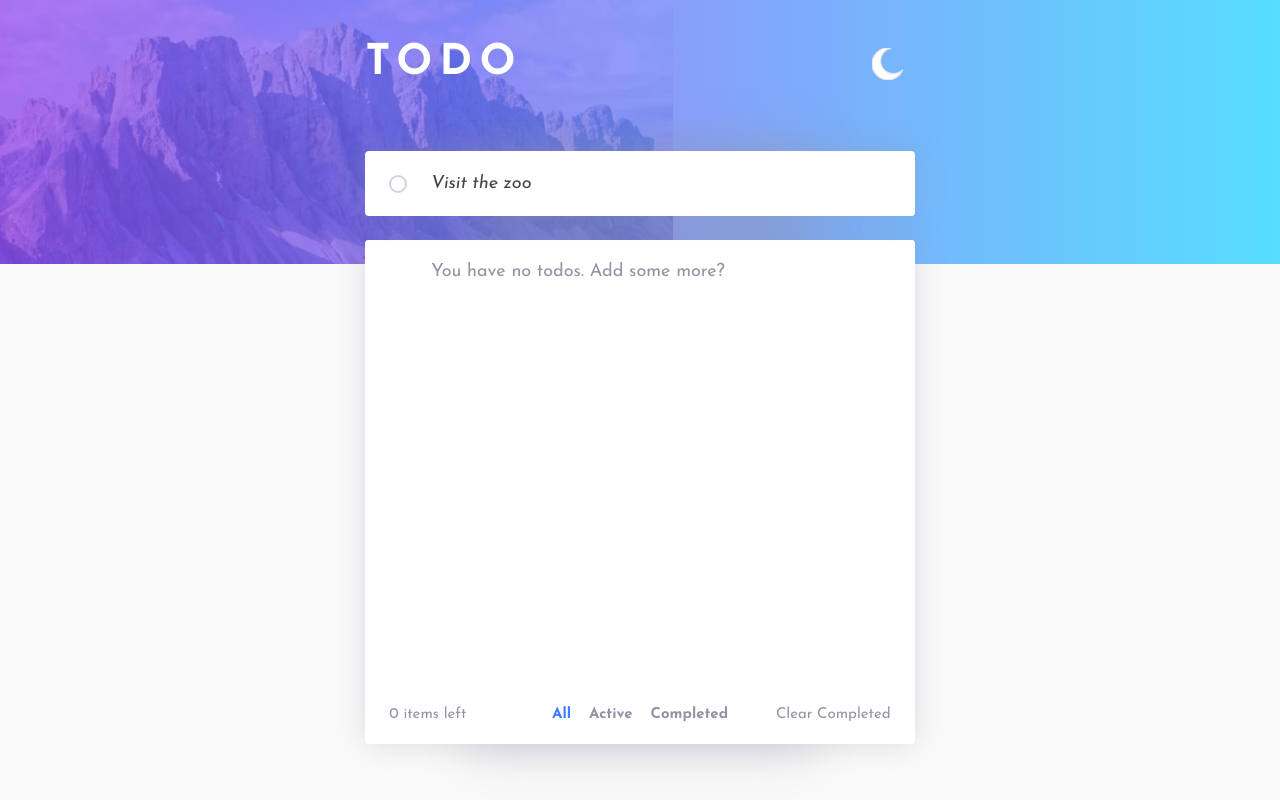
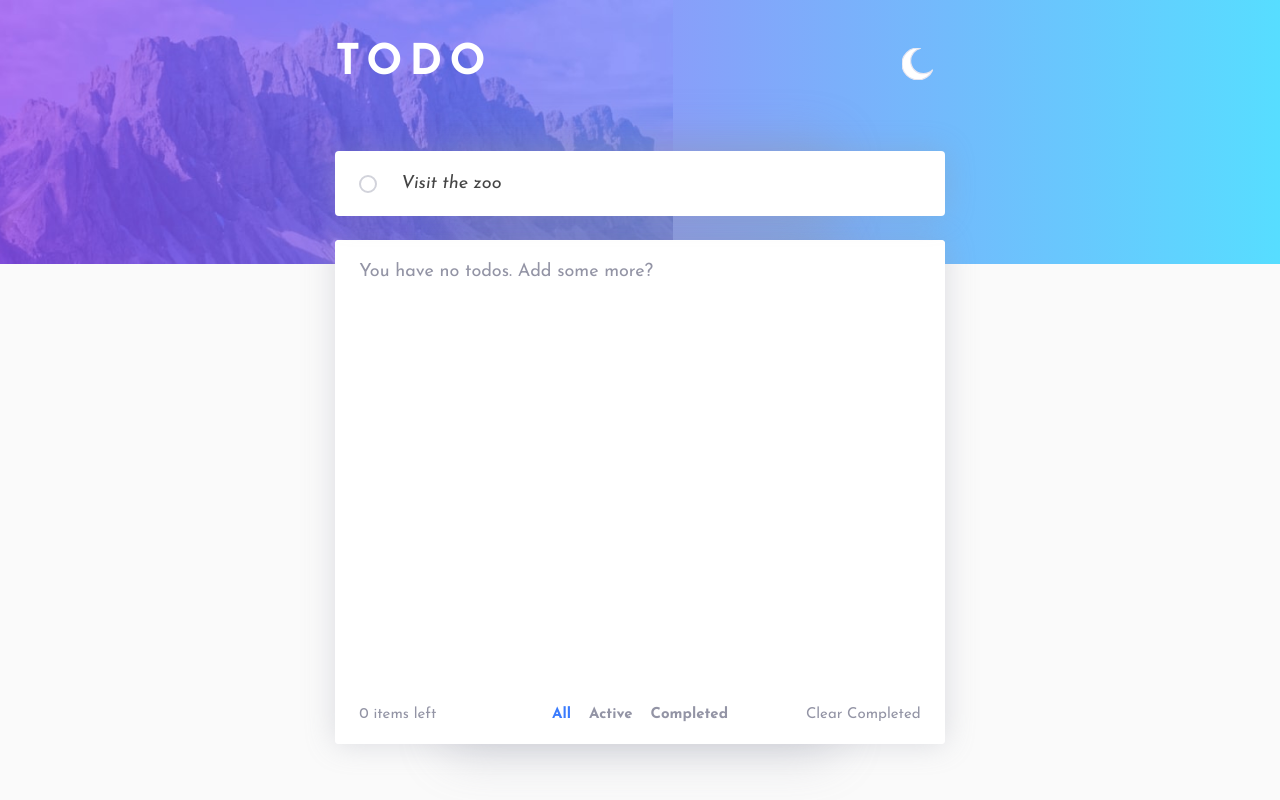
Before and after one commit to AlexKMarshall/todo, a Next.js app: page /todos in a window 1280 px wide. Built offline with nearby package versions, Linux system fonts and the light colour scheme.

Commit message:
Correct width of app content

```diff
--- a/features/todos/todos.module.scss
+++ b/features/todos/todos.module.scss
@@ -1,7 +1,8 @@
 .appContent {
   --gutter: var(--s1);
-  flex-grow: 1;
-  height: 0; /* otherwise 1fr grid row doesn't grow in chrome */
+  flex: 1;
+  height: 0; /* otherwise 1fr grid row doesn't grow in chrome,
+  but this seems to mean the height doesn't respect the content when it overflows and so we don't get the bottom margin*/
   display: grid;
   width: 100%;
   grid-template-columns: 1fr 1fr;
@@ -187,7 +188,6 @@
   border-top-left-radius: 4px;
   border-top-right-radius: 4px;
   padding: var(--s0) var(--s1);
-  padding-left: calc(2 * var(--s1) + var(--s0));
   color: var(--muted-text-color);
 }
 
--- a/styles/todo.module.scss
+++ b/styles/todo.module.scss
@@ -1,13 +1,3 @@
-.visuallyHidden {
-  position: absolute !important;
-  clip: rect(1px, 1px, 1px, 1px);
-  padding: 0 !important;
-  border: 0 !important;
-  height: 1px !important;
-  width: 1px !important;
-  overflow: hidden;
-}
-
 .screen {
   min-height: 100vh;
   display: grid;
@@ -28,6 +18,7 @@
 .center {
   box-sizing: content-box;
   max-width: var(--measure);
+  width: 100%;
   margin-left: auto;
   margin-right: auto;
 }
```
Also changed, not shown: styles/layout.module.scss (added), 1 other file (tests, documents, lock files or other folders).
